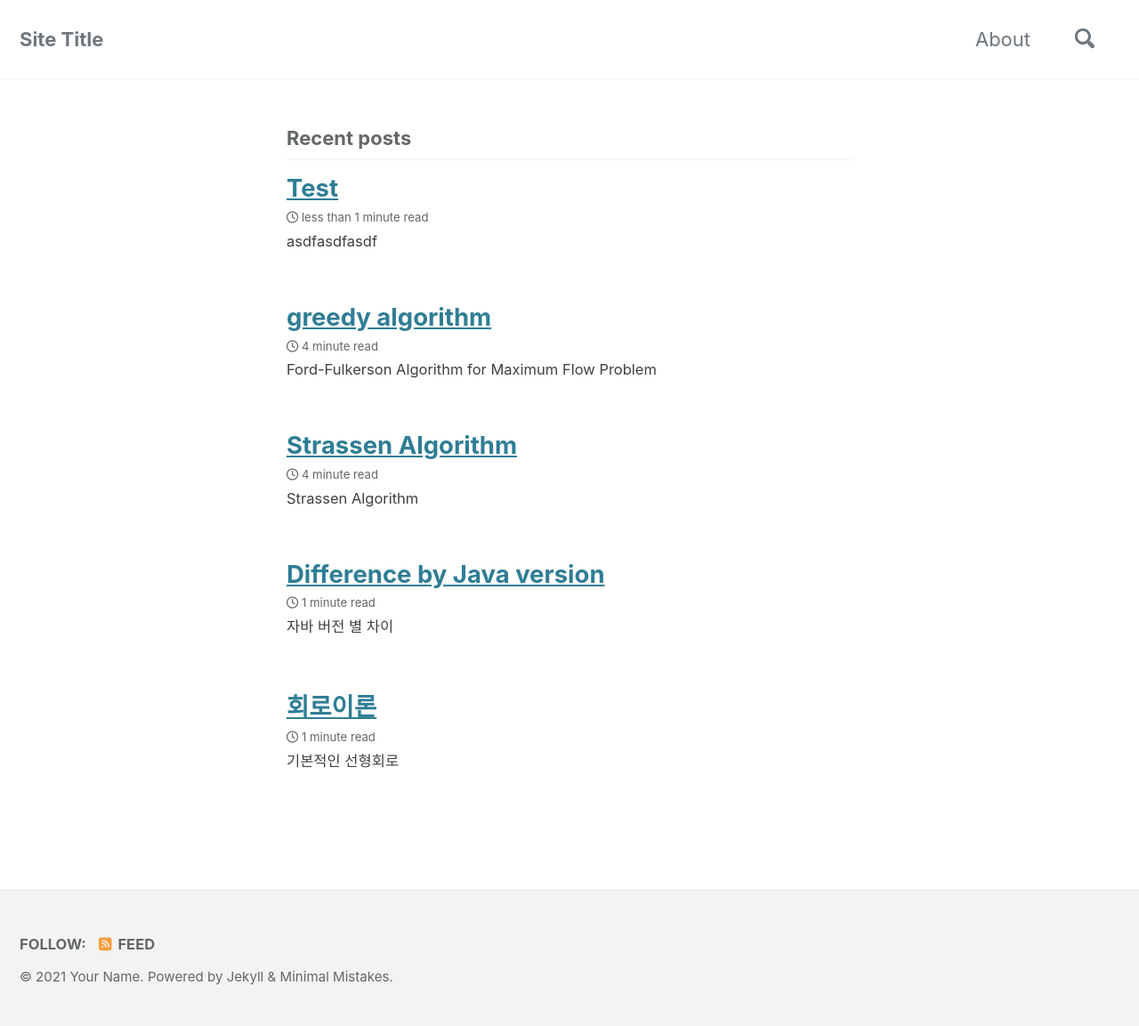
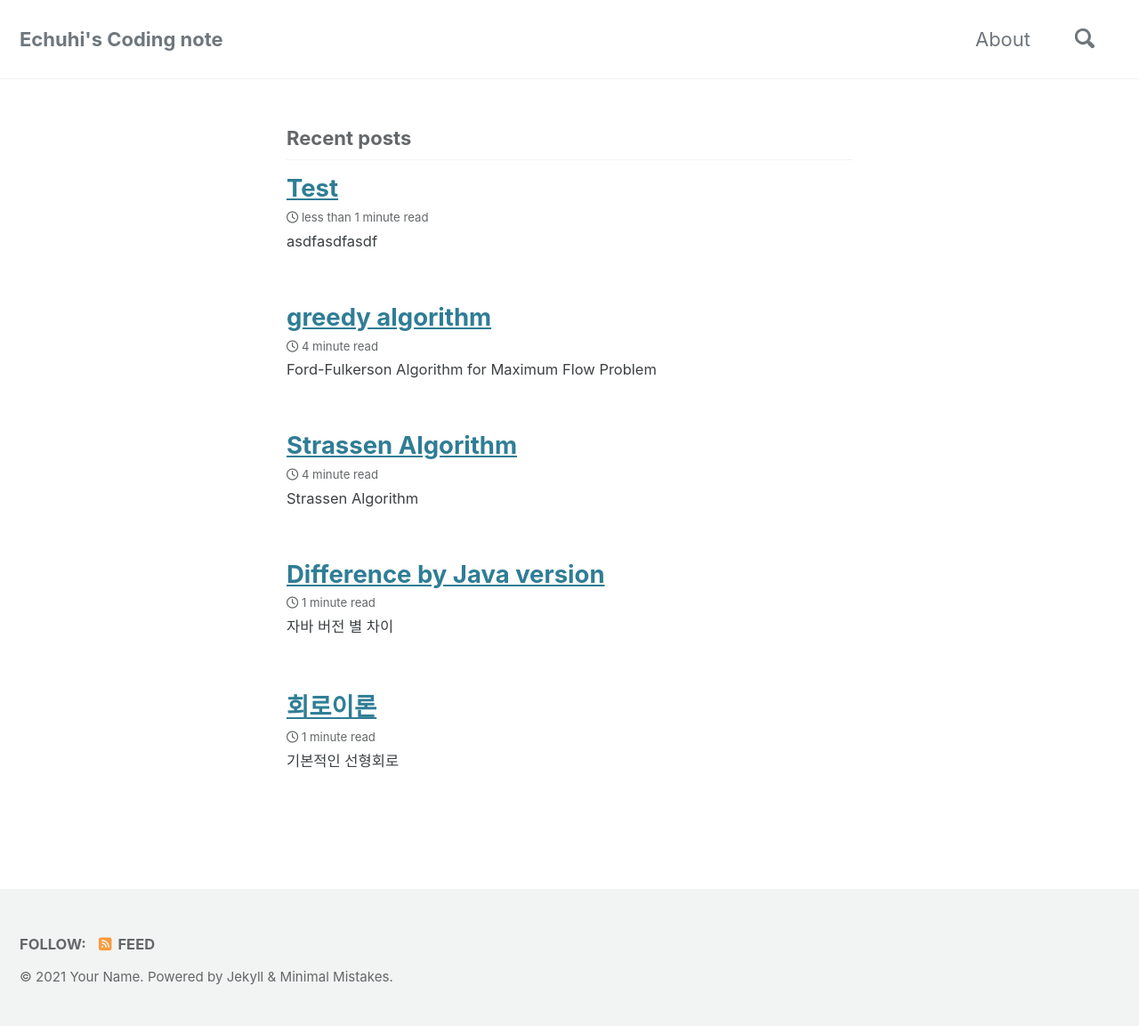
Before and after one commit to heregue77/heregue77.github.io, a Jekyll site: the page built from index.markdown, in a window 1280 px wide. Shown: the whole page at 89% size. Built offline with Jekyll 4.4.1, drawn with Linux system fonts in a browser that asks for light colours; cached includes are drawn as plain includes; nearby versions of some CDN libraries; the list of posts is cut into pages by our own code.

Commit message:
modified title

```diff
--- a/_config.yml
+++ b/_config.yml
@@ -16,7 +16,7 @@ minimal_mistakes_skin    : "default" # "air", "aqua", "contrast", "dark", "dirt"
 
 # Site Settings
 locale                   : "en-US"
-title                    : "Site Title"
+title                    : "Echuhi's Coding note"
 title_separator          : "-"
 subtitle                 : # site tagline that appears below site title in masthead
 name                     : "Your Name"
```
